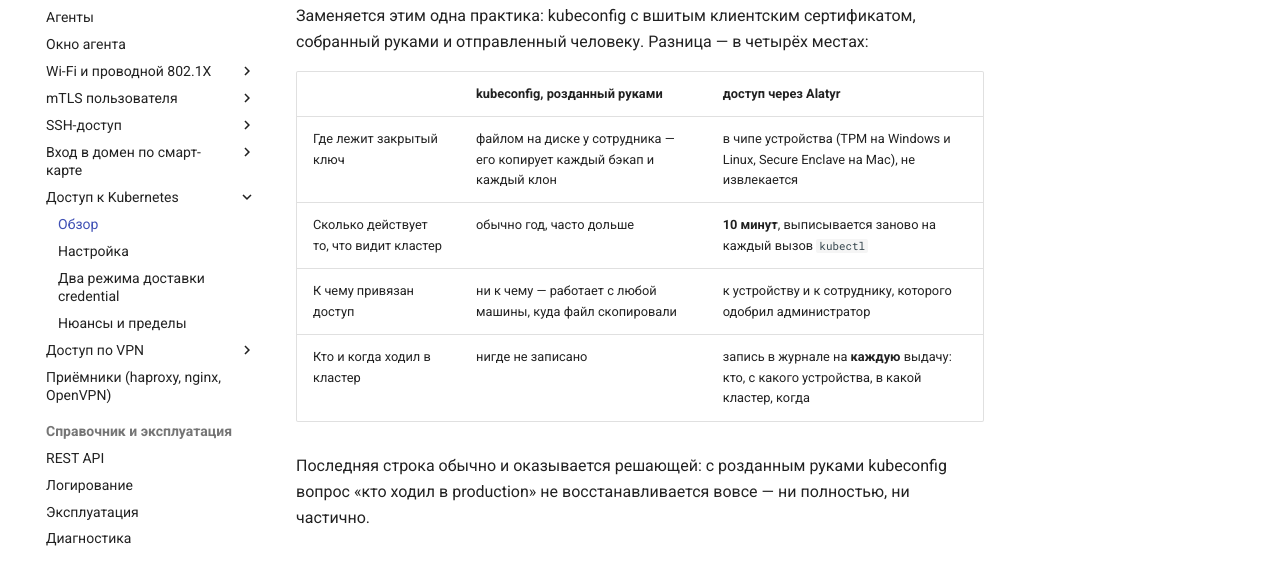
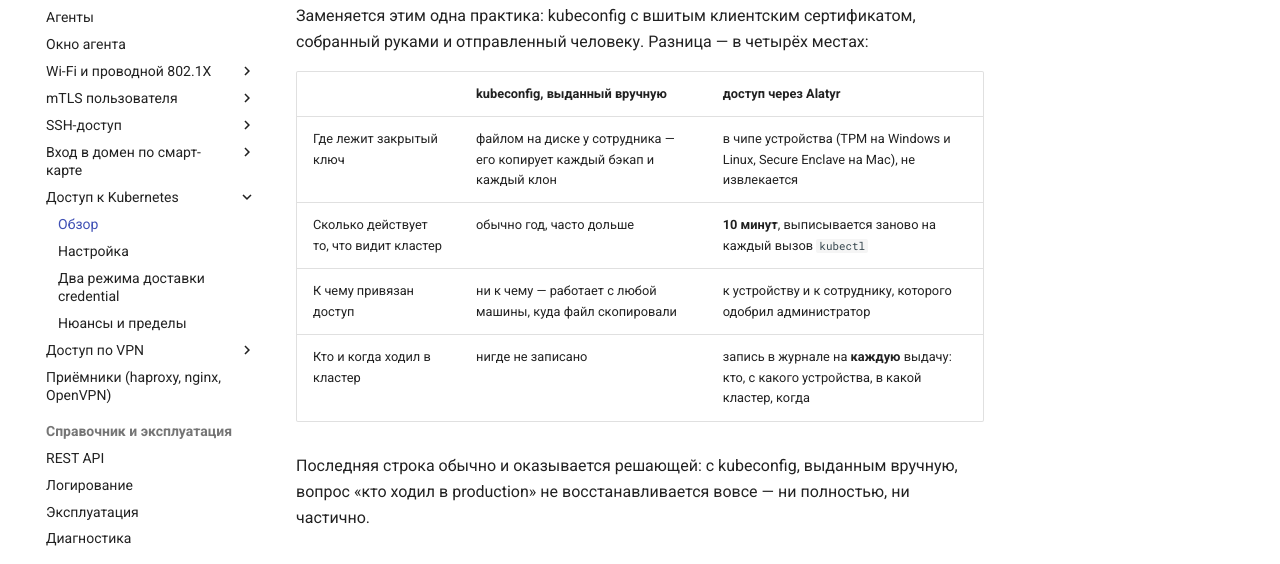
Before and after one commit to s3m4rgl/alatyr-docs, an MkDocs documentation site: the page built from docs/k8s/index.md, in a window 1280 px wide and 900 px high. Shown: the part 320-884 px from the top of the window. Built offline with MkDocs 1.6.1 and Material for MkDocs 9.7.7, drawn with Linux system fonts in a browser that asks for light colours; comment, search, counter and statistics services are not loaded.

Commit message:
docs: «выданный вручную» вместо «розданный руками» в сравнениях vpn и k8s

```diff
--- a/docs/k8s/index.md
+++ b/docs/k8s/index.md
@@ -9,14 +9,14 @@ TPM, ни про Alatyr.
 Заменяется этим одна практика: kubeconfig с вшитым клиентским сертификатом,
 собранный руками и отправленный человеку. Разница — в четырёх местах:
 
-| | kubeconfig, розданный руками | доступ через Alatyr |
+| | kubeconfig, выданный вручную | доступ через Alatyr |
 |---|---|---|
 | Где лежит закрытый ключ | файлом на диске у сотрудника — его копирует каждый бэкап и каждый клон | в чипе устройства (TPM на Windows и Linux, Secure Enclave на Mac), не извлекается |
 | Сколько действует то, что видит кластер | обычно год, часто дольше | **10 минут**, выписывается заново на каждый вызов `kubectl` |
 | К чему привязан доступ | ни к чему — работает с любой машины, куда файл скопировали | к устройству и к сотруднику, которого одобрил администратор |
 | Кто и когда ходил в кластер | нигде не записано | запись в журнале на **каждую** выдачу: кто, с какого устройства, в какой кластер, когда |
 
-Последняя строка обычно и оказывается решающей: с розданным руками kubeconfig
+Последняя строка обычно и оказывается решающей: с kubeconfig, выданным вручную,
 вопрос «кто ходил в production» не восстанавливается вовсе — ни полностью, ни
 частично.
 
```
Also changed, not shown: docs/vpn/index.md (+1 -1 lines).
